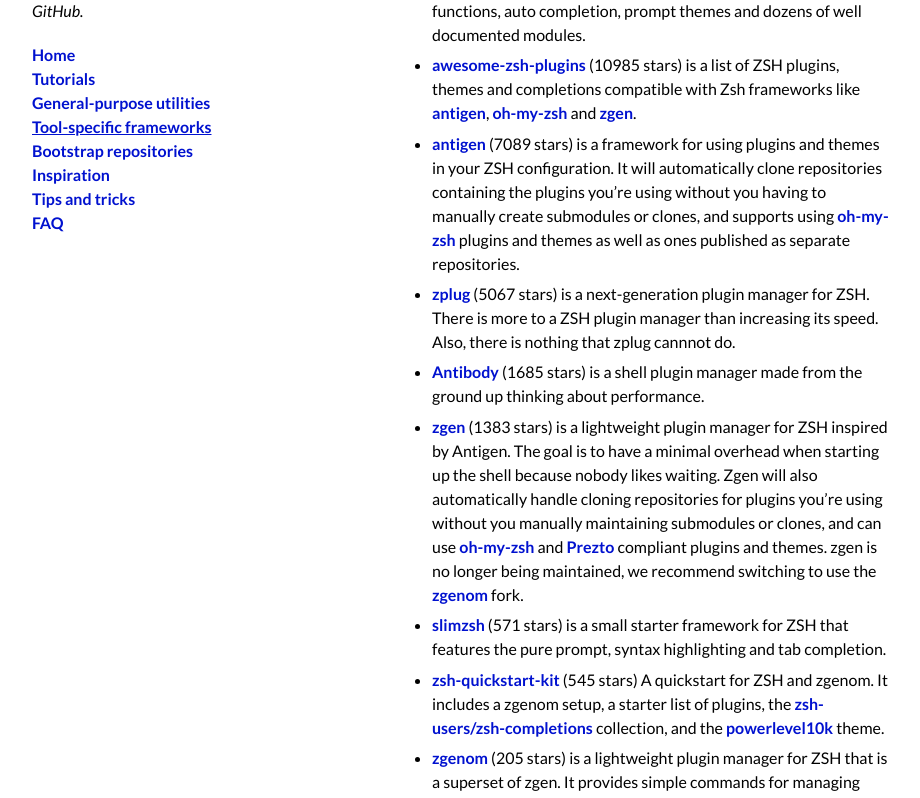
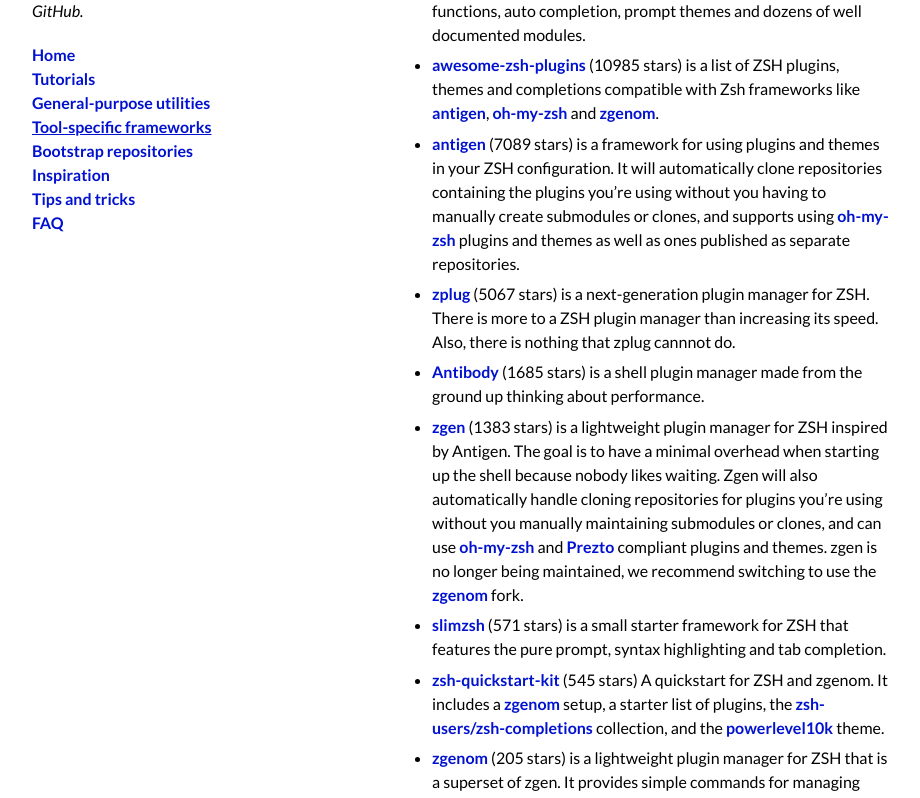
Before and after one commit to dotfiles/dotfiles.github.com, a Jekyll site: the page built from frameworks.md, in a window 1280 px wide and 1400 px high, scrolled down 1398 px. Shown: the part 157-955 px from the top of the window, without its empty margins (178-1098 px from the left). Built offline with Jekyll 4.4.1, drawn with Linux system fonts in a browser that asks for light colours; comment, search, counter and statistics services are not loaded.

```diff
--- a/_data/frameworks.yml
+++ b/_data/frameworks.yml
@@ -145,15 +145,15 @@
   name: awesome-zsh-plugins
   notes: is a list of ZSH plugins, themes and completions compatible with Zsh frameworks
     like [antigen](https://github.com/zsh-users/antigen), [oh-my-zsh](https://github.com/robbyrussell/oh-my-zsh)
-    and [zgen](https://github.com/tarjoilija/zgen).
+    and [zgenom](https://github.com/jandamm/zgenom).
   stars: 10985
   subcategory: ZSH
   url: https://github.com/unixorn/awesome-zsh-plugins
 - category: Shell
   forks: 77
   name: zsh-quickstart-kit
-  notes: A quickstart for ZSH and zgenom. It includes a zgenom setup, a starter list of plugins,
-    the [zsh-users/zsh-completions](https://github.com/zsh-users/zsh-completions)
+  notes: A quickstart for ZSH and zgenom. It includes a [zgenom](https://github.com/jandamm/zgenom)
+    setup, a starter list of plugins, the [zsh-users/zsh-completions](https://github.com/zsh-users/zsh-completions)
     collection, and the [powerlevel10k](https://github.com/romkatv/powerlevel10k)
     theme.
   stars: 545
```
